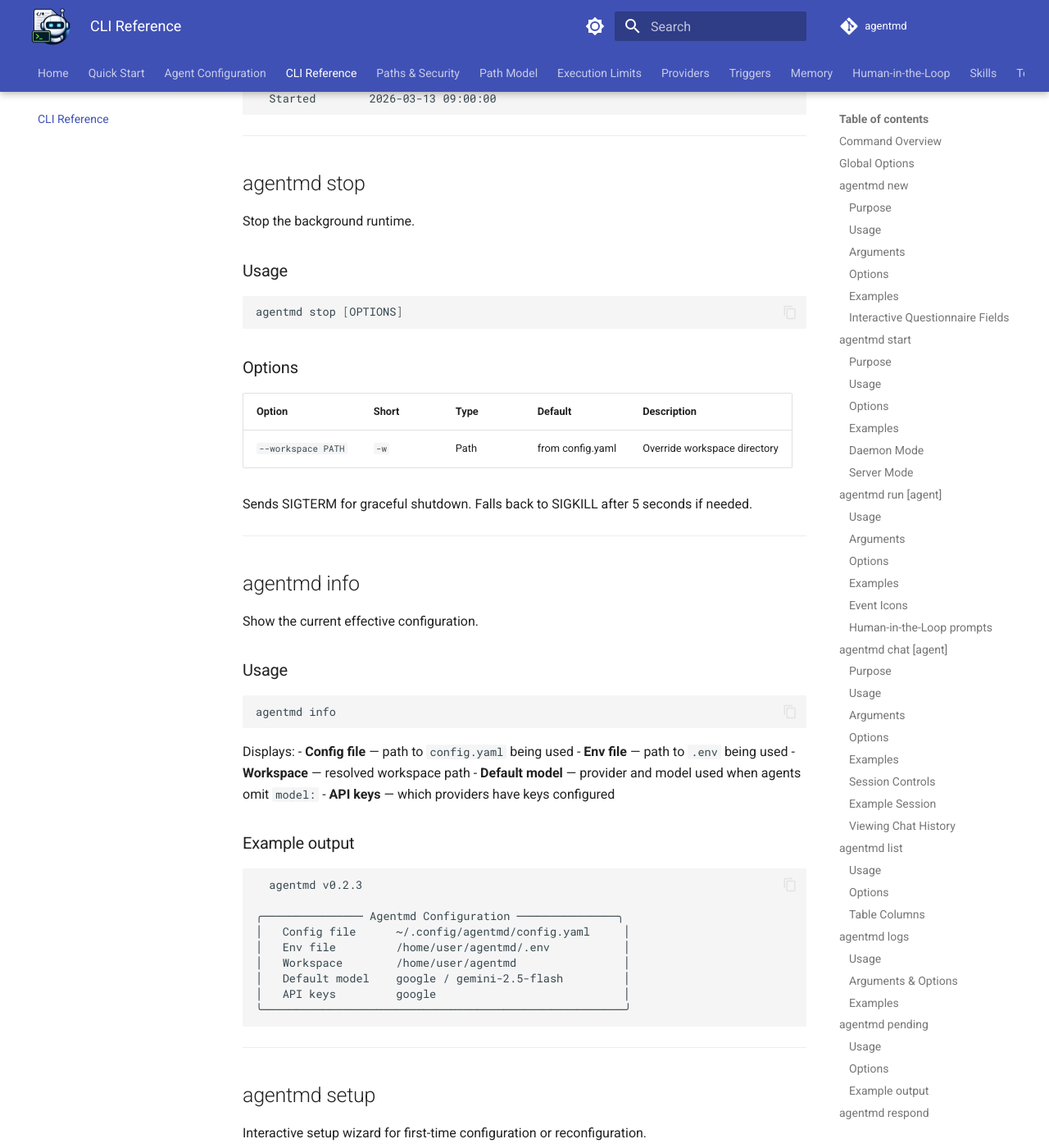
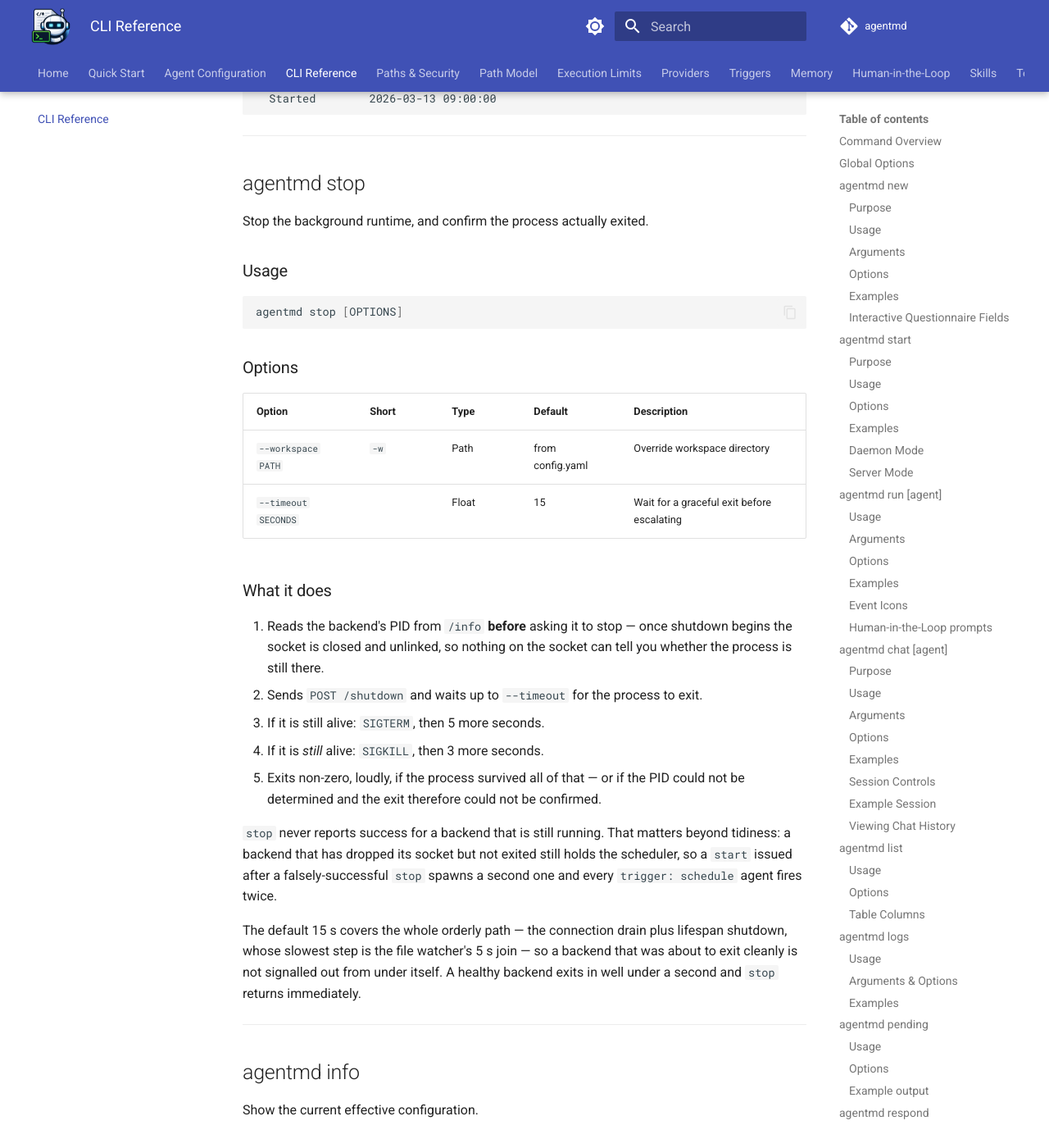
Before and after one commit to z-fab/agentmd, an MkDocs documentation site: the page built from docs/cli-reference.md, in a window 1280 px wide and 1400 px high, scrolled down 16575 px. Shown: the whole window at 82% size. Built offline with MkDocs 1.6.1 and Material for MkDocs 9.7.7, drawn with Linux system fonts in a browser that asks for light colours; comment, search, counter and statistics services are not loaded; the version menu is left out.

Commit message:
docs(stop): document the confirmed-exit policy and the `shutdown` frame
cli-reference claimed `stop` sent SIGTERM and fell back to SIGKILL after
5s — behaviour that did not exist. It now describes what actually
happens, and why the graceful window is sized the way it is.

api.md gains the terminal `shutdown` SSE frame on both streams: it is
client-visible, and it is explicitly not an execution result.

```diff
--- a/docs/cli-reference.md
+++ b/docs/cli-reference.md
@@ -610,7 +610,7 @@ agentmd status [OPTIONS]
 
 ## agentmd stop
 
-Stop the background runtime.
+Stop the background runtime, and confirm the process actually exited.
 
 ### Usage
 
@@ -623,8 +623,28 @@ agentmd stop [OPTIONS]
 | Option | Short | Type | Default | Description |
 |--------|-------|------|---------|-------------|
 | `--workspace PATH` | `-w` | Path | from config.yaml | Override workspace directory |
+| `--timeout SECONDS` | | Float | 15 | Wait for a graceful exit before escalating |
 
-Sends SIGTERM for graceful shutdown. Falls back to SIGKILL after 5 seconds if needed.
+### What it does
+
+1. Reads the backend's PID from `/info` **before** asking it to stop — once
+   shutdown begins the socket is closed and unlinked, so nothing on the socket
+   can tell you whether the process is still there.
+2. Sends `POST /shutdown` and waits up to `--timeout` for the process to exit.
+3. If it is still alive: `SIGTERM`, then 5 more seconds.
+4. If it is *still* alive: `SIGKILL`, then 3 more seconds.
+5. Exits non-zero, loudly, if the process survived all of that — or if the PID
+   could not be determined and the exit therefore could not be confirmed.
+
+`stop` never reports success for a backend that is still running. That matters
+beyond tidiness: a backend that has dropped its socket but not exited still
+holds the scheduler, so a `start` issued after a falsely-successful `stop`
+spawns a second one and every `trigger: schedule` agent fires twice.
+
+The default 15 s covers the whole orderly path — the connection drain plus
+lifespan shutdown, whose slowest step is the file watcher's 5 s join — so a
+backend that was about to exit cleanly is not signalled out from under itself.
+A healthy backend exits in well under a second and `stop` returns immediately.
 
 ---
 
```
Also changed, not shown: CHANGELOG.md (+1 -0 lines), docs/api.md (+7 -1 lines).
